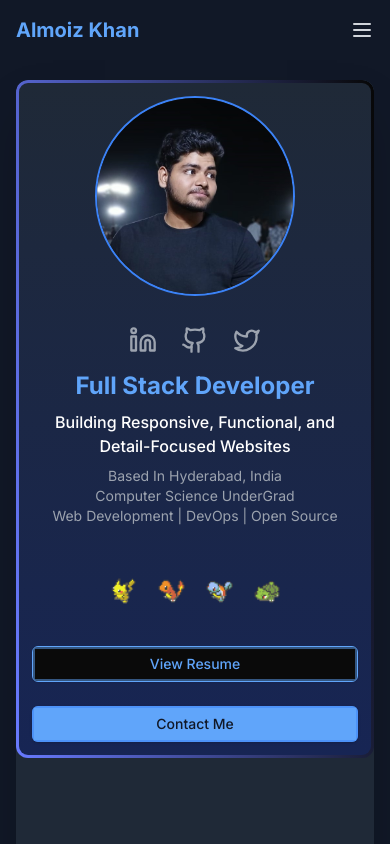
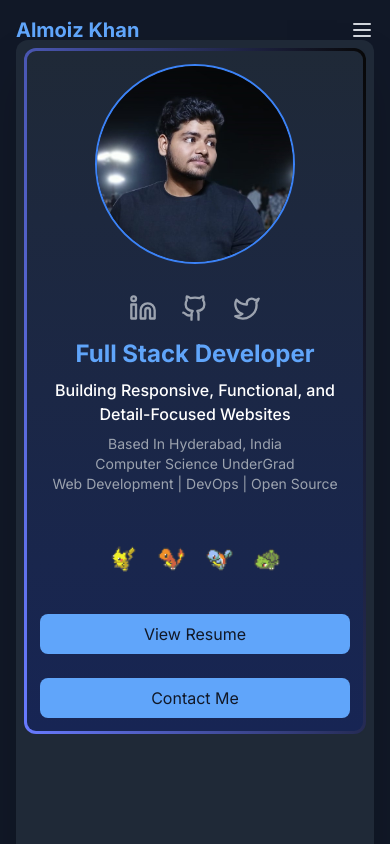
Before and after one commit to moiz2405/portfolio, a Next.js app: page / in a window 390 px wide. Shown: the top 844 px of the page. Built offline with nearby package versions, Linux system fonts and the light colour scheme.

Commit message:
added resume

```diff
--- a/app/globals.css
+++ b/app/globals.css
@@ -25,6 +25,7 @@ html {
   ) border-box;
   animation: 8s rotate linear infinite;
 }
+
 
 @keyframes rotate {
   to {
--- a/app/page.tsx
+++ b/app/page.tsx
@@ -1,18 +1,20 @@
-import Sidebar from '../components/Sidebar'
-import MainContent from '../components/MainContent'
-import Navbar from '../components/Navbar'
-import Footer from '../components/Footer'
+import Sidebar from '../components/Sidebar';
+import MainContent from '../components/MainContent';
+import Navbar from '../components/Navbar';
+import Footer from '../components/Footer';
 
 export default function Home() {
   return (
     <div className="min-h-screen flex flex-col">
-
       <Navbar />
-      <div className="flex-grow container mx-auto px-4 py-20 flex flex-col lg:flex-row gap-8">
-        <Sidebar  />
-        <MainContent />
+      <div className="flex-grow container mx-auto px-4 lg:px-8 py-10 lg:py-20 flex flex-col lg:flex-row gap-4 lg:gap-8">
+        {/* Flexbox to adjust layout */}
+        <div className="flex flex-col lg:flex-row gap-4 lg:gap-8 w-full">
+          <Sidebar />
+          <MainContent />
+        </div>
       </div>
       <Footer />
     </div>
-  )
+  );
 }
--- a/components/Sidebar.tsx
+++ b/components/Sidebar.tsx
@@ -1,21 +1,23 @@
 'use client'
 
-import Image from 'next/image'
-import { Button } from "@/components/ui/button"
-import { Github, Linkedin, Twitter } from 'lucide-react'
-import { useState } from 'react'
-import StaticPokemon from './StaticPokemon'
+import Image from 'next/image';
+import { Button } from "@/components/ui/button";
+import { Github, Linkedin, Twitter } from 'lucide-react';
+import { useState } from 'react';
+import StaticPokemon from './StaticPokemon';
+import Link from 'next/link';
 
 export default function Sidebar() {
-  const [isHovered, setIsHovered] = useState(false)
+  const [isHovered, setIsHovered] = useState(false);
 
   return (
     <aside
-      className="lg:w-1/3 md:w-1/2 w-full min-h-screen bg-gray-800 p-0 sm:p-0 rounded-lg shadow-2xl flex flex-col transform transition-all duration-500 ease-in-out hover:scale-[1.02] hover:shadow-2xl relative overflow-hidden rounded-xl"
+      className="lg:w-1/3 md:w-1/2 w-full min-h-screen bg-gray-800
+      p-2 sm:p-0 rounded-lg shadow-2xl flex flex-col transform transition-all duration-500 ease-in-out
+      hover:scale-[1.02] hover:shadow-2xl relative overflow-hidden rounded-xl"
       onMouseEnter={() => setIsHovered(true)}
       onMouseLeave={() => setIsHovered(false)}
     >
-      {/* Wrapper for the gradient border effect */}
       <div className="relative w-full h-full rounded-lg bg-gray-800 p-4 sm:p-6">
         <div className="box absolute inset-0 rounded-lg"></div>
 
@@ -31,12 +33,13 @@ export default function Sidebar() {
                 height={200}
                 className="rounded-full mx-auto border-2 border-blue-500 transition-all duration-300"
               />
-              <div className={`absolute inset-0 rounded-full transition-all duration-300 ${isHovered ? 'opacity-100' : 'opacity-0'}`}
+              <div
+                className={`absolute inset-0 rounded-full transition-all duration-300 ${isHovered ? 'opacity-100' : 'opacity-0'}`}
                 style={{
                   boxShadow: isHovered ? '0 0 15px 5px rgba(96, 165, 250, 0.7)' : '0 0 15px 5px rgba(255, 255, 255, 0.7)',
                   filter: 'blur(5px)',
-                     borderColor: isHovered ? 'blue' : 'white',
-                   }}></div>
+                }}
+              ></div>
             </div>
             <div className="flex justify-center space-x-6 mt-6">
               {[
@@ -44,23 +47,22 @@ export default function Sidebar() {
                 { Icon: Github, href: 'https://github.com/moiz2405', label: 'GitHub' },
                 { Icon: Twitter, href: 'https://x.com/Almoiz_Khan', label: 'Twitter' },
               ].map(({ Icon, href, label }) => (
-              <a
+                <Link
                   key={label}
                   href={href}
-                className="text-gray-400 hover:text-white transition-colors transform hover:scale-125 hover:rotate-12 relative group"
                   aria-label={label}
                   target="_blank"
                   rel="noopener noreferrer"
+                  className="text-gray-400 hover:text-white transition-colors transform hover:scale-125 hover:rotate-12 relative group"
                 >
                   <Icon size={28} className="transition-transform duration-300 ease-in-out group-hover:scale-110" />
                   <span className="absolute inset-0 bg-gradient-to-r from-blue-500 to-purple-500 opacity-0 group-hover:opacity-20 transition-opacity duration-300 rounded-full"></span>
-              </a>
+                </Link>
               ))}
             </div>
             <h1 className="text-2xl sm:text-2xl md:text-3xl font-bold mt-4 text-blue-400 transition-all duration-300 transform hover:scale-110 hover:text-white">
               Full Stack Developer
             </h1>
-            {/* <h2 className="text-lg sm:text-xl font-medium mt-2 text-white">Full Stack Developer</h2> */}
             <h3 className="text-base sm:text-lg font-medium mt-2 text-white">
               Building Responsive, Functional, and Detail-Focused Websites
             </h3>
@@ -71,28 +73,25 @@ export default function Sidebar() {
             </p>
           </div>
 
-
-
           <div className="flex flex-col space-y-6 mt-6">
             <StaticPokemon />
-            <Button
-              variant="outline"
-              className="border-blue-400 text-blue-400 hover:bg-blue-400 hover:text-gray-900 transition-all duration-300 transform hover:scale-105 relative overflow-hidden group"
+            <Link
+              href="/resume/ALMOIZ_KHAN.pdf"
+              target="_blank"
+              rel="noopener noreferrer"
+              className="bg-blue-400 text-gray-900 hover:bg-blue-500 py-2 px-4 rounded-lg text-center transition-all duration-300 transform hover:scale-105"
             >
-              <span className="relative z-10">View Resume</span>
-              <span className="absolute inset-0 bg-blue-400 opacity-0 group-hover:opacity-20 transition-opacity duration-300"></span>
-              <span className="absolute inset-0 border-2 border-blue-400 opacity-0 group-hover:opacity-100 transition-opacity duration-300 animate-pulse"></span>
-            </Button>
-            <Button
-              className="bg-blue-400 text-gray-900 hover:bg-blue-500 transition-all duration-300 relative overflow-hidden transform hover:scale-105 group"
+              View Resume
+            </Link>
+            <Link
+              href="mailto:almoizkhan907@gmail.com"
+              className="bg-blue-400 text-gray-900 hover:bg-blue-500 py-2 px-4 rounded-lg text-center transition-all duration-300 transform hover:scale-105"
             >
-              <span className="relative z-10">Contact Me</span>
-              <span className="absolute inset-0 bg-blue-500 opacity-0 group-hover:opacity-20 transition-opacity duration-300"></span>
-              <span className="absolute inset-0 border-2 border-blue-500 opacity-0 group-hover:opacity-100 transition-opacity duration-300 animate-pulse"></span>
-            </Button>
+              Contact Me
+            </Link>
           </div>
         </div>
       </div>
     </aside>
-  )
+  );
 }
```
Also changed, not shown: 1 other file (tests, documents, lock files or other folders). Lines whose indentation alone changed are shown as unchanged.
